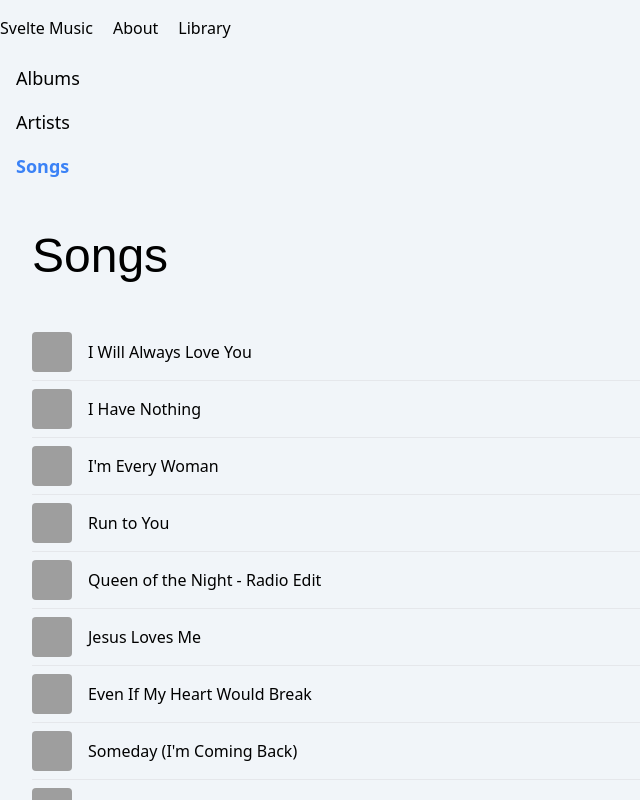
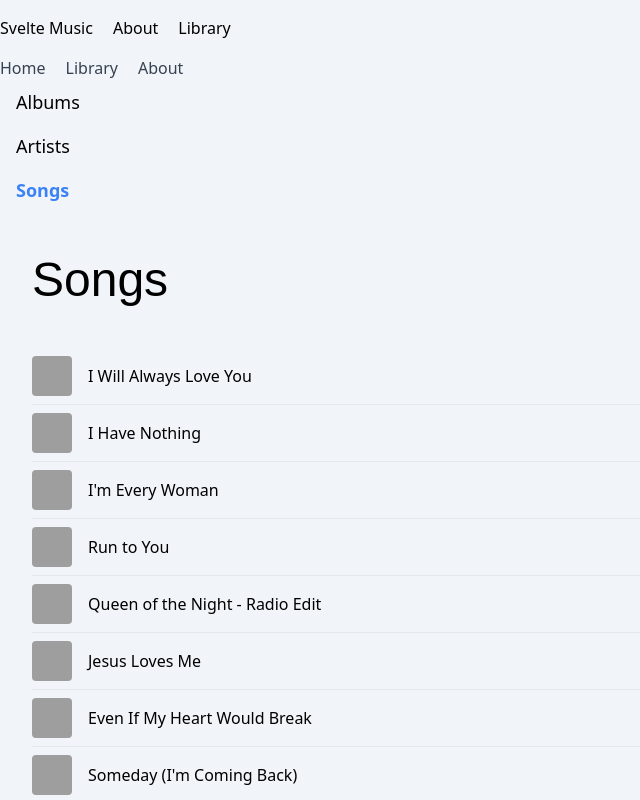
Before and after one commit to mainmatter/svelte-workshop-music-player, a SvelteKit app: page /library/songs in a window 1280 px wide. Shown: the top 800 px of the page, without its empty margins (0-640 px from the left). Built offline with nearby package versions, Linux system fonts and the light colour scheme; grey boxes are pictures that could not be loaded; a web font is replaced by a local one.

Commit message:
Add breadcrumbs to layout & pages

```diff
--- a/src/components/global/primary-nav.svelte
+++ b/src/components/global/primary-nav.svelte
@@ -1,4 +1,4 @@
-<nav class="h-14 w-full fixed top-0 z-50 bg-gray-800/90 backdrop-blur text-gray-200">
+<nav class="bg-gray-800/90 backdrop-blur text-gray-200">
 	<div class="flex px-4">
 		<ul class="flex nav-list">
 			<li>
--- a/src/routes/+layout.svelte
+++ b/src/routes/+layout.svelte
@@ -1,11 +1,20 @@
 <script>
+	import Breadcrumbs from '@components/breadcrumbs/breadcrumbs.svelte';
+	import Breadcrumb from '@components/breadcrumbs/breadcrumb.svelte';
 	import PrimaryNav from '@components/global/primary-nav.svelte';
 	import '../app.css';
 </script>
 
 <div class="h-screen grid grid-rows-[auto_1fr]">
-	<div class="relative h-14">
-		<PrimaryNav />
+	<div class="h-24">
+		<div class="fixed w-full top-0 z-50">
+			<PrimaryNav />
+
+			<div class="h-10 px-4 flex items-center bg-white/90 backdrop-blur">
+				<Breadcrumbs />
+				<Breadcrumb title="Home" href="/" />
+			</div>
+		</div>
 	</div>
 
 	<slot />
--- a/src/routes/about/+page.svelte
+++ b/src/routes/about/+page.svelte
@@ -1,3 +1,9 @@
+<script>
+	import Breadcrumb from '@components/breadcrumbs/breadcrumb.svelte';
+</script>
+
+<Breadcrumb title="About" href="/about" />
+
 <div class="page-content">
 	<h1 class="page-title">About</h1>
 </div>
--- a/src/routes/library/+layout.svelte
+++ b/src/routes/library/+layout.svelte
@@ -1,13 +1,16 @@
 <script>
 	import LibraryNav from './library-nav.svelte';
 	import { songs } from '@store';
+	import Breadcrumb from '@components/breadcrumbs/breadcrumb.svelte';
 
 	export let data;
 	$: songs.set(data.songs);
 </script>
 
+<Breadcrumb title="Library" href="/library" />
+
 <div class="grid">
-	<div class="w-56 fixed bg-slate-300 top-14 bottom-0">
+	<div class="w-56 fixed bg-slate-300 top-24 bottom-0">
 		<LibraryNav />
 	</div>
 
--- a/src/routes/library/albums/+page.svelte
+++ b/src/routes/library/albums/+page.svelte
@@ -1,6 +1,9 @@
 <script>
+	import Breadcrumb from '@components/breadcrumbs/breadcrumb.svelte';
 	import { albums } from '@store';
 </script>
+
+<Breadcrumb title="Albums" href="/library/albums" />
 
 <div class="page-content">
 	<h1 class="page-title">Albums</h1>
--- /dev/null
+++ b/src/routes/library/artists/+page.svelte
@@ -0,0 +1,5 @@
+<script>
+	import Breadcrumb from '@components/breadcrumbs/breadcrumb.svelte';
+</script>
+
+<Breadcrumb title="Artists" href="/artists" />
--- a/src/routes/library/songs/+page.svelte
+++ b/src/routes/library/songs/+page.svelte
@@ -1,6 +1,9 @@
 <script>
+	import Breadcrumb from '@components/breadcrumbs/breadcrumb.svelte';
 	import { songs } from '@store';
 </script>
+
+<Breadcrumb title="About" href="/about" />
 
 <div class="page-content">
 	<h1 class="page-title">Songs</h1>
```
